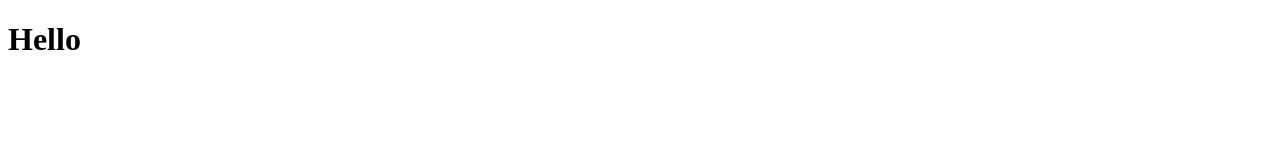
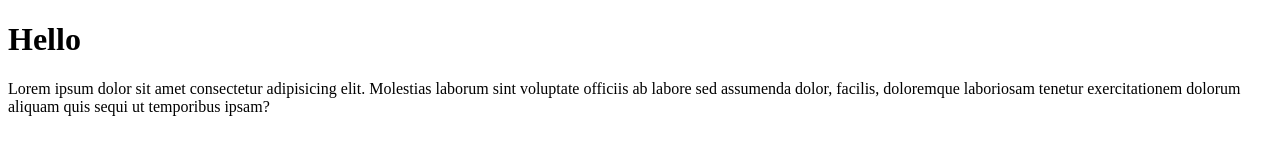
Before and after one commit to dpdahal/angular-java-course, a plain HTML site: page html-introduction/index.html in a window 1280 px wide. Drawn offline with Linux system fonts and the light colour scheme.

Commit message:
update readmefile

```diff
--- a/html-introduction/index.html
+++ b/html-introduction/index.html
@@ -7,5 +7,8 @@
 </head>
 <body>
     <h1>Hello</h1>
+    <p>
+        Lorem ipsum dolor sit amet consectetur adipisicing elit. Molestias laborum sint voluptate officiis ab labore sed assumenda dolor, facilis, doloremque laboriosam tenetur exercitationem dolorum aliquam quis sequi ut temporibus ipsam?
+    </p>
 </body>
 </html>
```
Also changed, not shown: 1 other file.
